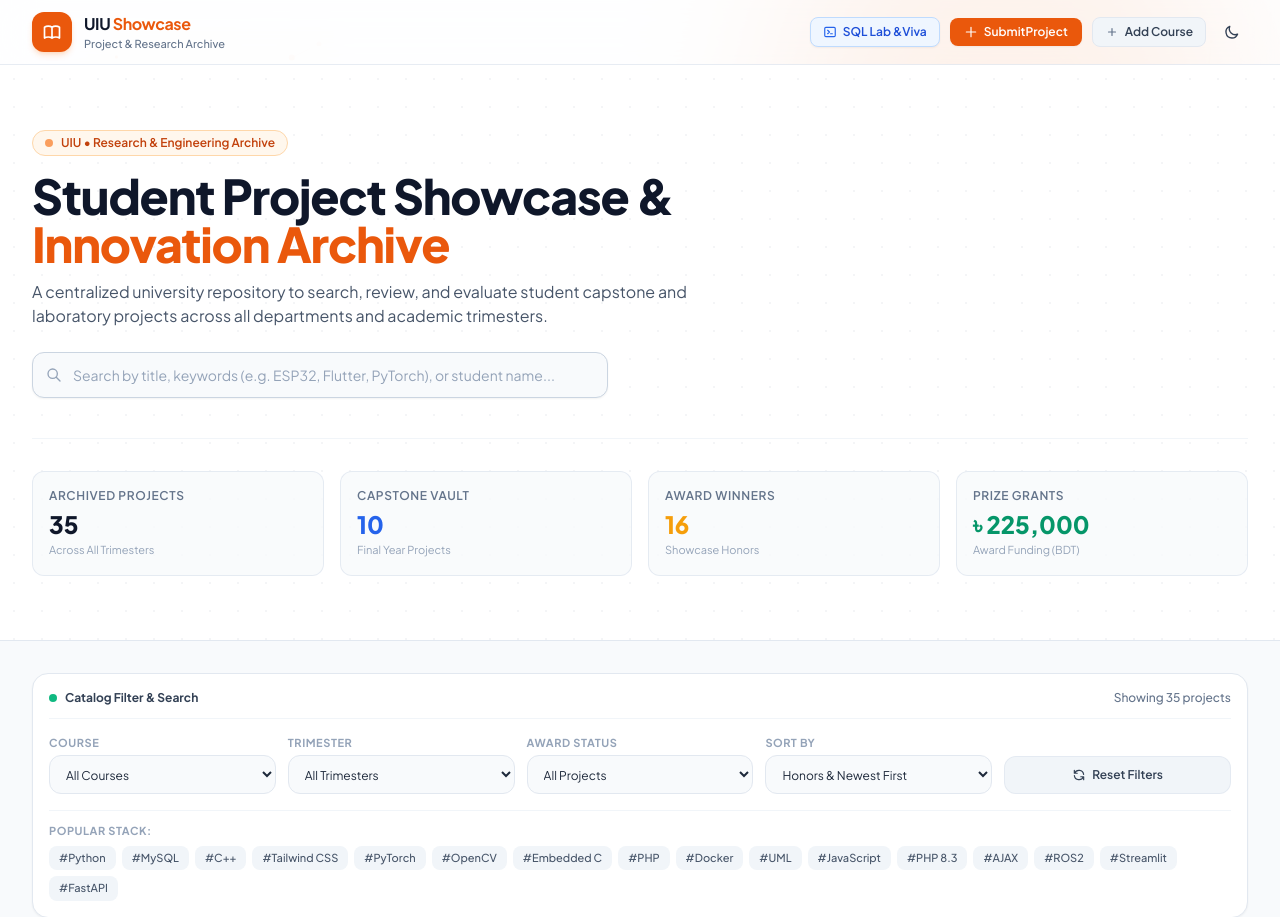
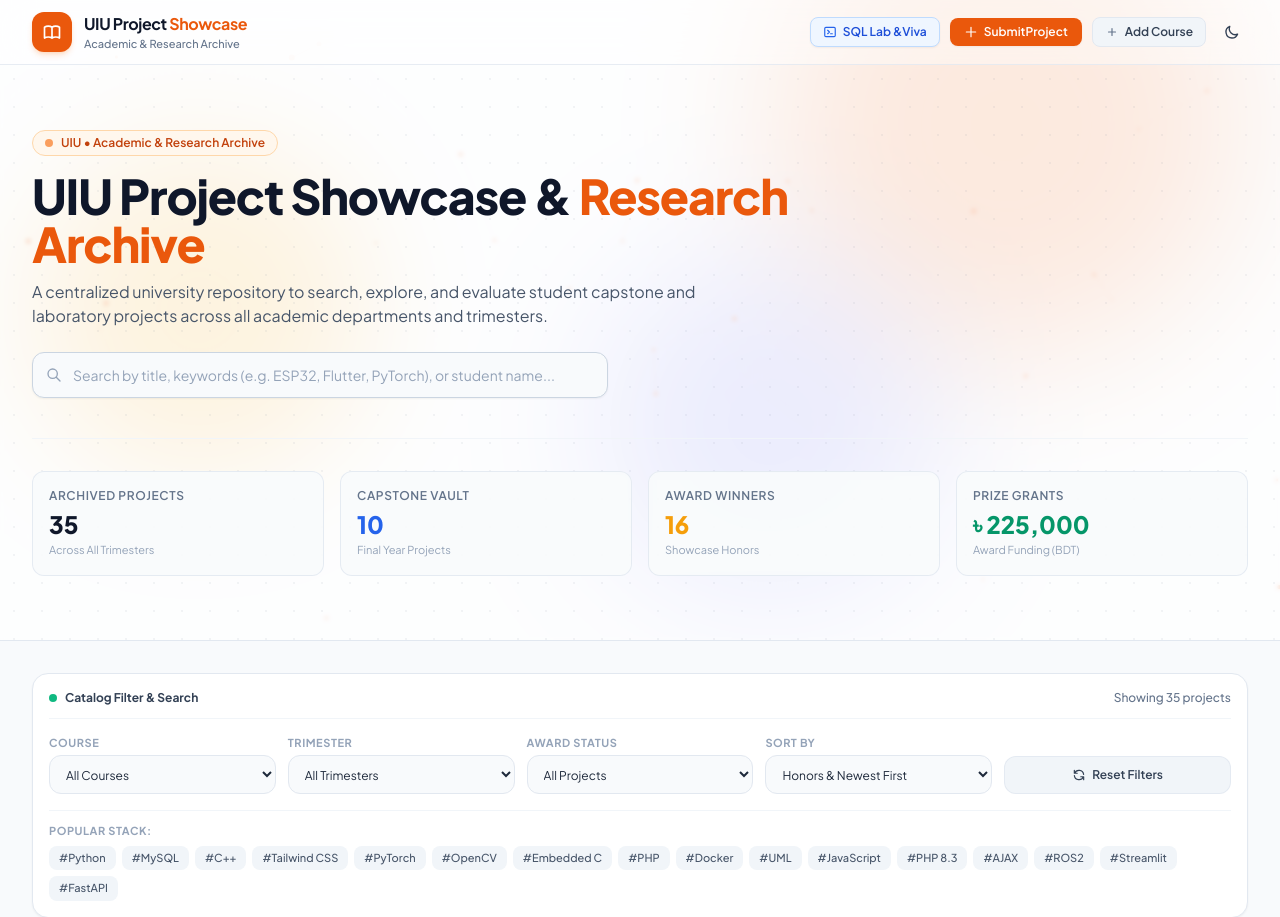
Before and after one commit to itstahmid97/uiu-project-showcase, a PHP site: page /project_showcase/public/index.php in a window 1280 px wide. Shown: the top 917 px of the page. Run offline with PHP 8.4, Linux system fonts and the light colour scheme; data comes from the database, SQL or seed files in the repository; some libraries are stand-ins or nearby versions.

Commit message:
Unify branding to UIU Project Showcase across portal and upgrade dark mode to midnight onyx theme

```diff
--- a/project_showcase/public/index.php
+++ b/project_showcase/public/index.php
@@ -3,7 +3,7 @@
 <head>
   <meta charset="UTF-8">
   <meta name="viewport" content="width=device-width, initial-scale=1.0">
-  <title>UIU Project Showcase & Research Archive | CSE 3522</title>
+  <title>UIU Project Showcase — Academic & Research Archive | CSE 3522</title>
 
   <!-- Tailwind CSS 3.4 CDN -->
   <script src="https://cdn.tailwindcss.com"></script>
@@ -33,7 +33,7 @@
   <!-- Custom Stylesheet -->
   <link rel="stylesheet" href="css/style.css">
 </head>
-<body class="bg-slate-50 dark:bg-slate-950 text-slate-800 dark:text-slate-100 min-h-screen flex flex-col antialiased selection:bg-orange-500 selection:text-white transition-colors duration-200 relative">
+<body class="bg-slate-50 dark:bg-[#090d16] text-slate-800 dark:text-slate-100 min-h-screen flex flex-col antialiased selection:bg-orange-500 selection:text-white transition-colors duration-200 relative">
 
   <!-- Ambient Moving Background Elements (Inspired by UIU UCAM Cloud) -->
   <div class="ambient-bg-container" aria-hidden="true">
@@ -57,8 +57,8 @@
           </svg>
         </div>
         <div class="min-w-0">
-          <span class="text-sm sm:text-base font-bold tracking-tight text-slate-900 dark:text-white">UIU <span class="text-orange-600">Showcase</span></span>
-          <p class="text-[10px] sm:text-[11px] text-slate-500 dark:text-slate-400 font-medium hidden sm:block">Project & Research Archive</p>
+          <span class="text-sm sm:text-base font-bold tracking-tight text-slate-900 dark:text-white">UIU Project <span class="text-orange-600 dark:text-orange-500">Showcase</span></span>
+          <p class="text-[10px] sm:text-[11px] text-slate-500 dark:text-slate-400 font-medium hidden sm:block">Academic & Research Archive</p>
         </div>
       </a>
 
@@ -99,9 +99,9 @@
   <!-- ========================================== -->
   <!-- Hero Section                               -->
   <!-- ========================================== -->
-  <section class="relative bg-white dark:bg-slate-900 border-b border-slate-200 dark:border-slate-800 overflow-hidden py-10 md:py-16">
+  <section class="hero-section relative bg-white/70 dark:bg-transparent backdrop-blur-[2px] border-b border-slate-200 dark:border-slate-800/80 overflow-hidden py-10 md:py-16">
     <!-- Background Pattern & Subtle Glow -->
-    <div class="absolute inset-0 bg-grid-pattern opacity-60 pointer-events-none"></div>
+    <div class="absolute inset-0 bg-grid-pattern opacity-60 dark:opacity-30 pointer-events-none"></div>
     <div class="hero-glow"></div>
 
     <div class="max-w-7xl mx-auto px-4 sm:px-6 lg:px-8 relative z-10 w-full min-w-0">
@@ -109,17 +109,17 @@
         <!-- University Badge -->
         <div class="inline-flex items-center gap-2 px-3 py-1 rounded-full text-xs font-semibold bg-orange-50 text-orange-700 dark:bg-orange-950/60 dark:text-orange-300 border border-orange-200 dark:border-orange-800/60 mb-4 max-w-full">
           <span class="w-2 h-2 rounded-full bg-orange-500 animate-pulse flex-shrink-0"></span>
-          <span class="truncate">UIU • Research & Engineering Archive</span>
+          <span class="truncate">UIU • Academic & Research Archive</span>
         </div>
 
         <!-- Headline -->
         <h1 class="text-2xl sm:text-4xl lg:text-5xl font-extrabold text-slate-900 dark:text-white tracking-tight leading-tight">
-          Student Project Showcase & <span class="text-orange-600">Innovation Archive</span>
+          UIU Project Showcase & <span class="text-orange-600 dark:text-orange-500">Research Archive</span>
         </h1>
 
         <!-- Extensible Subtitle (No hardcoded course lists) -->
         <p class="mt-3 text-xs sm:text-base text-slate-600 dark:text-slate-400 leading-relaxed max-w-2xl">
-          A centralized university repository to search, review, and evaluate student capstone and laboratory projects across all departments and academic trimesters.
+          A centralized university repository to search, explore, and evaluate student capstone and laboratory projects across all academic departments and trimesters.
         </p>
 
         <!-- Search Bar -->
@@ -139,28 +139,28 @@
       <!-- Quick Metrics Strip -->
       <div class="grid grid-cols-2 md:grid-cols-4 gap-3 sm:gap-4 mt-10 pt-8 border-t border-slate-100 dark:border-slate-800/80">
         <!-- Metric 1 -->
-        <div class="p-4 rounded-xl bg-slate-50/80 dark:bg-slate-800/40 border border-slate-200/80 dark:border-slate-800">
+        <div class="stat-card p-4 rounded-xl bg-slate-50/80 dark:bg-slate-900/60 border border-slate-200/80 dark:border-slate-800 backdrop-blur-sm">
           <p class="text-xs font-semibold text-slate-500 dark:text-slate-400 uppercase tracking-wider">Archived Projects</p>
           <h3 id="stat-total-projects" class="text-2xl font-black text-slate-900 dark:text-white mt-1">--</h3>
           <p class="text-[11px] text-slate-400 mt-0.5">Across All Trimesters</p>
         </div>
 
         <!-- Metric 2 -->
-        <div class="p-4 rounded-xl bg-slate-50/80 dark:bg-slate-800/40 border border-slate-200/80 dark:border-slate-800">
+        <div class="stat-card p-4 rounded-xl bg-slate-50/80 dark:bg-slate-900/60 border border-slate-200/80 dark:border-slate-800 backdrop-blur-sm">
           <p class="text-xs font-semibold text-slate-500 dark:text-slate-400 uppercase tracking-wider">Capstone Vault</p>
           <h3 id="stat-total-fydp" class="text-2xl font-black text-blue-600 dark:text-blue-400 mt-1">--</h3>
           <p class="text-[11px] text-slate-400 mt-0.5">Final Year Projects</p>
         </div>
 
         <!-- Metric 3 -->
-        <div class="p-4 rounded-xl bg-slate-50/80 dark:bg-slate-800/40 border border-slate-200/80 dark:border-slate-800">
+        <div class="stat-card p-4 rounded-xl bg-slate-50/80 dark:bg-slate-900/60 border border-slate-200/80 dark:border-slate-800 backdrop-blur-sm">
           <p class="text-xs font-semibold text-slate-500 dark:text-slate-400 uppercase tracking-wider">Award Winners</p>
           <h3 id="stat-total-winners" class="text-2xl font-black text-amber-500 dark:text-amber-400 mt-1">--</h3>
           <p class="text-[11px] text-slate-400 mt-0.5">Showcase Honors</p>
         </div>
 
         <!-- Metric 4 -->
-        <div class="p-4 rounded-xl bg-slate-50/80 dark:bg-slate-800/40 border border-slate-200/80 dark:border-slate-800">
+        <div class="stat-card p-4 rounded-xl bg-slate-50/80 dark:bg-slate-900/60 border border-slate-200/80 dark:border-slate-800 backdrop-blur-sm">
           <p class="text-xs font-semibold text-slate-500 dark:text-slate-400 uppercase tracking-wider">Prize Grants</p>
           <h3 id="stat-total-prize" class="text-2xl font-black text-emerald-600 dark:text-emerald-400 mt-1">--</h3>
           <p class="text-[11px] text-slate-400 mt-0.5">Award Funding (BDT)</p>
@@ -175,7 +175,7 @@
   <main class="flex-1 max-w-7xl w-full mx-auto px-4 sm:px-6 lg:px-8 py-8 space-y-6">
 
     <!-- Unified Filters Toolbar -->
-    <div class="p-4 bg-white dark:bg-slate-900 rounded-2xl border border-slate-200 dark:border-slate-800 shadow-sm space-y-4">
+    <div class="catalog-filter-card p-4 bg-white dark:bg-slate-900/80 backdrop-blur-sm rounded-2xl border border-slate-200 dark:border-slate-800 shadow-sm space-y-4">
       <div class="flex items-center justify-between pb-3 border-b border-slate-100 dark:border-slate-800">
         <div class="flex items-center gap-2">
           <span class="w-2 h-2 rounded-full bg-emerald-500"></span>
@@ -262,13 +262,13 @@
   </main>
 
   <!-- ========================================== -->
-  <!-- Project Details Modal (NO Supervisor)      -->
+  <!-- Project Details Modal                      -->
   <!-- ========================================== -->
   <div id="project-detail-modal" class="fixed inset-0 z-50 hidden overflow-y-auto" role="dialog" aria-modal="true">
     <div id="detail-modal-backdrop" class="fixed inset-0 bg-slate-950/70 backdrop-blur-sm transition-opacity"></div>
 
     <div class="flex min-h-full items-center justify-center p-3 sm:p-4 text-center">
-      <div class="relative transform overflow-hidden rounded-2xl bg-white dark:bg-slate-900 text-left shadow-2xl transition-all w-full max-w-3xl lg:max-w-4xl border border-slate-200 dark:border-slate-800 my-4 sm:my-8 animate-modal-pop">
+      <div class="modal-dialog-panel relative transform overflow-hidden rounded-2xl bg-white dark:bg-slate-900 text-left shadow-2xl transition-all w-full max-w-3xl lg:max-w-4xl border border-slate-200 dark:border-slate-800 my-4 sm:my-8 animate-modal-pop">
         <!-- Close Button -->
         <button id="close-detail-modal-btn" class="absolute top-4 right-4 text-slate-400 hover:text-slate-700 dark:hover:text-white p-2 rounded-xl bg-slate-100 dark:bg-slate-800 transition z-10">
           <svg class="w-5 h-5" fill="none" stroke="currentColor" viewBox="0 0 24 24">
@@ -290,7 +290,7 @@
     <div id="viva-modal-backdrop" class="fixed inset-0 bg-slate-950/70 backdrop-blur-sm transition-opacity"></div>
 
     <div class="flex min-h-full items-center justify-center p-2 sm:p-4 text-center">
-      <div class="relative transform overflow-hidden rounded-2xl bg-white dark:bg-slate-900 text-left shadow-2xl transition-all w-full max-w-5xl border border-slate-200 dark:border-slate-800 flex flex-col max-h-[92vh] my-2 sm:my-6 animate-modal-pop">
+      <div class="modal-dialog-panel relative transform overflow-hidden rounded-2xl bg-white dark:bg-slate-900 text-left shadow-2xl transition-all w-full max-w-5xl border border-slate-200 dark:border-slate-800 flex flex-col max-h-[92vh] my-2 sm:my-6 animate-modal-pop">
 
         <!-- Modal Header -->
         <div class="p-4 sm:p-5 border-b border-slate-200 dark:border-slate-800 flex items-center justify-between gap-3">
@@ -357,7 +357,7 @@
     <div class="fixed inset-0 bg-slate-950/70 backdrop-blur-sm transition-opacity"></div>
 
     <div class="flex min-h-full items-center justify-center p-4 text-center">
-      <div class="relative transform overflow-hidden rounded-2xl bg-white dark:bg-slate-900 text-left shadow-2xl transition-all w-full max-w-md border border-slate-200 dark:border-slate-800 p-6 animate-modal-pop">
+      <div class="modal-dialog-panel relative transform overflow-hidden rounded-2xl bg-white dark:bg-slate-900 text-left shadow-2xl transition-all w-full max-w-md border border-slate-200 dark:border-slate-800 p-6 animate-modal-pop">
         <button id="close-add-course-btn" class="absolute top-4 right-4 text-slate-400 hover:text-slate-600 dark:hover:text-white p-1 rounded-lg">
           <svg class="w-5 h-5" fill="none" stroke="currentColor" viewBox="0 0 24 24">
             <path stroke-linecap="round" stroke-linejoin="round" stroke-width="2" d="M6 18L18 6M6 6l12 12"/>
@@ -410,13 +410,13 @@
   </div>
 
   <!-- ========================================== -->
-  <!-- Submit Project Modal (NO Supervisor)       -->
+  <!-- Submit Project Modal                       -->
   <!-- ========================================== -->
   <div id="add-project-modal" class="fixed inset-0 z-50 hidden overflow-y-auto" role="dialog" aria-modal="true">
     <div id="add-project-backdrop" class="fixed inset-0 bg-slate-950/70 backdrop-blur-sm transition-opacity"></div>
 
     <div class="flex min-h-full items-center justify-center p-3 sm:p-4 text-center">
-      <div class="relative transform overflow-hidden rounded-2xl bg-white dark:bg-slate-900 text-left shadow-2xl transition-all w-full max-w-xl border border-slate-200 dark:border-slate-800 p-5 sm:p-6 my-4 animate-modal-pop">
+      <div class="modal-dialog-panel relative transform overflow-hidden rounded-2xl bg-white dark:bg-slate-900 text-left shadow-2xl transition-all w-full max-w-xl border border-slate-200 dark:border-slate-800 p-5 sm:p-6 my-4 animate-modal-pop">
         <button id="close-add-project-btn" class="absolute top-4 right-4 text-slate-400 hover:text-slate-600 dark:hover:text-white p-1 rounded-lg">
           <svg class="w-5 h-5" fill="none" stroke="currentColor" viewBox="0 0 24 24">
             <path stroke-linecap="round" stroke-linejoin="round" stroke-width="2" d="M6 18L18 6M6 6l12 12"/>
@@ -527,11 +527,11 @@
   <!-- ========================================== -->
   <!-- Clean Footer                               -->
   <!-- ========================================== -->
-  <footer class="mt-auto border-t border-slate-200 dark:border-slate-800/80 bg-white dark:bg-slate-900 py-6 text-xs text-slate-500 dark:text-slate-400">
+  <footer class="mt-auto border-t border-slate-200 dark:border-slate-800/80 bg-white dark:bg-[#070a11] py-6 text-xs text-slate-500 dark:text-slate-400">
     <div class="max-w-7xl mx-auto px-4 sm:px-6 lg:px-8 flex flex-col sm:flex-row items-center justify-between gap-3 text-center sm:text-left">
       <div>
-        <p class="font-bold text-slate-800 dark:text-slate-200">UIU Project Showcase & Archive System</p>
-        <p class="text-[11px] text-slate-400">Department of Computer Science & Engineering • United International University</p>
+        <p class="font-bold text-slate-900 dark:text-slate-100">UIU Project Showcase</p>
+        <p class="text-[11px] text-slate-500 dark:text-slate-400">Academic & Research Archive • Department of Computer Science & Engineering, UIU</p>
       </div>
       <div class="text-[11px] text-slate-400 sm:text-right">
         <p class="font-mono text-orange-600 dark:text-orange-400">CSE 3522: Database Management Systems Laboratory</p>
--- a/project_showcase/src/app.ts
+++ b/project_showcase/src/app.ts
@@ -777,7 +777,7 @@ class ShowcaseApp {
             <div class="mt-3 p-3 bg-amber-50/70 dark:bg-amber-950/30 border border-amber-200 dark:border-amber-800/40 rounded-xl flex items-center justify-between">
               <div>
                 <h4 class="text-xs font-bold text-amber-900 dark:text-amber-200">${p.award?.award_title} Distinction</h4>
-                <p class="text-[11px] text-amber-800 dark:text-amber-400">${p.award?.remarks || 'Awarded at UIU Showcase'}</p>
+                <p class="text-[11px] text-amber-800 dark:text-amber-400">${p.award?.remarks || 'Awarded at UIU Project Showcase'}</p>
               </div>
               ${p.award?.prize_money ? `
                 <div class="text-right">
@@ -810,7 +810,7 @@ class ShowcaseApp {
           <!-- Faculty Project Advisor -->
           <div>
             <h4 class="text-[11px] font-bold uppercase tracking-wider text-slate-400 dark:text-slate-500 mb-2">Faculty Project Advisor</h4>
-            <div class="p-3.5 bg-gradient-to-r from-orange-50/80 to-amber-50/50 dark:from-slate-800/80 dark:to-slate-800/40 rounded-xl border border-orange-200/80 dark:border-slate-700 flex items-center justify-between gap-3">
+            <div class="faculty-advisor-box p-3.5 bg-gradient-to-r from-orange-50/80 to-amber-50/50 dark:from-orange-950/20 dark:to-amber-950/10 rounded-xl border border-orange-200/80 dark:border-orange-800/40 flex items-center justify-between gap-3">
               <div class="flex items-center space-x-3 min-w-0">
                 <div class="w-10 h-10 rounded-full bg-orange-600 text-white font-bold flex items-center justify-center text-sm shadow-sm flex-shrink-0">
                   ${(p.supervisor ? p.supervisor.name : 'F').charAt(0)}
```
Also changed, not shown: project_showcase/public/css/style.css (+117 -5 lines), project_showcase/public/js/app.js.
